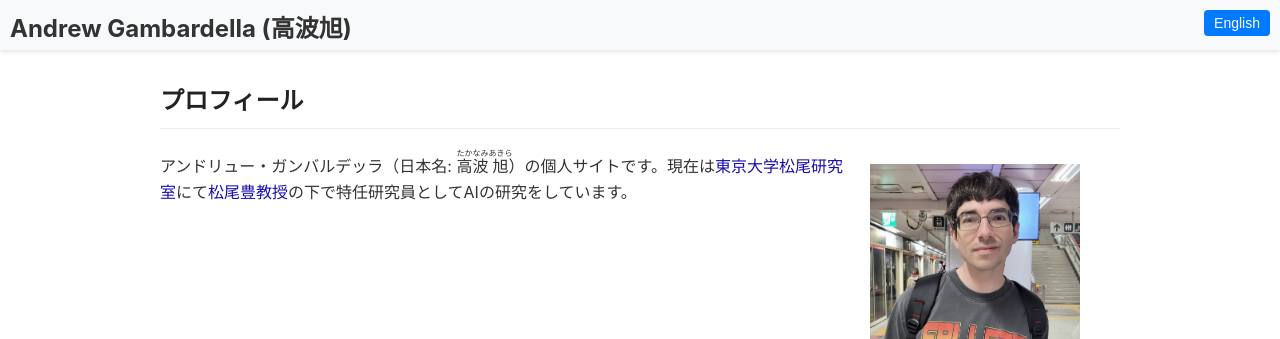
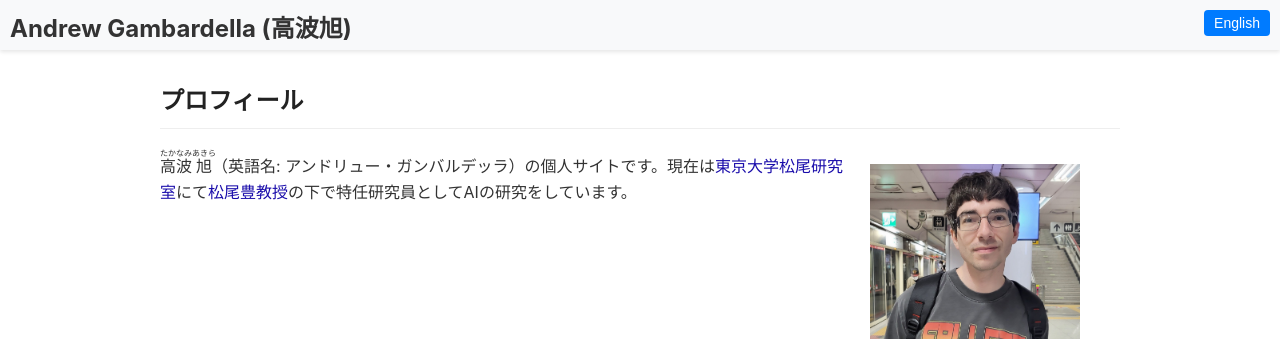
Before and after one commit to atgambardella/atgambardella.github.io, a Jekyll site: the page built from ja/index.md, in a window 1280 px wide. Shown: the top 339 px of the page. Built offline with Jekyll 4.4.1, drawn with Linux system fonts in a browser that asks for light colours; a script that is not in the unit is left out.

Commit message:
switch name on ja site

```diff
--- a/ja/index.md
+++ b/ja/index.md
@@ -4,7 +4,7 @@ lang: ja
 home: true
 ---
 
-アンドリュー・ガンバルデッラ（日本名: <ruby>高波<rt>たかなみ</rt>旭<rt>あきら</rt></ruby>）の個人サイトです。現在は[東京大学松尾研究室](https://weblab.t.u-tokyo.ac.jp/)にて[松尾豊教授](http://ymatsuo.com/)の下で特任研究員としてAIの研究をしています。
+<ruby>高波<rt>たかなみ</rt>旭<rt>あきら</rt></ruby>（英語名: アンドリュー・ガンバルデッラ）の個人サイトです。現在は[東京大学松尾研究室](https://weblab.t.u-tokyo.ac.jp/)にて[松尾豊教授](http://ymatsuo.com/)の下で特任研究員としてAIの研究をしています。
 
 {% include profile_table.html %}
 
```
